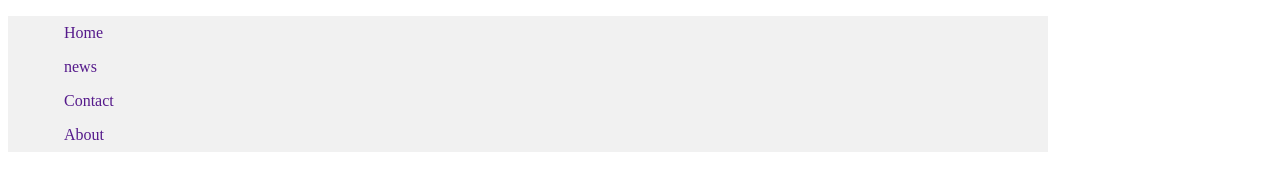
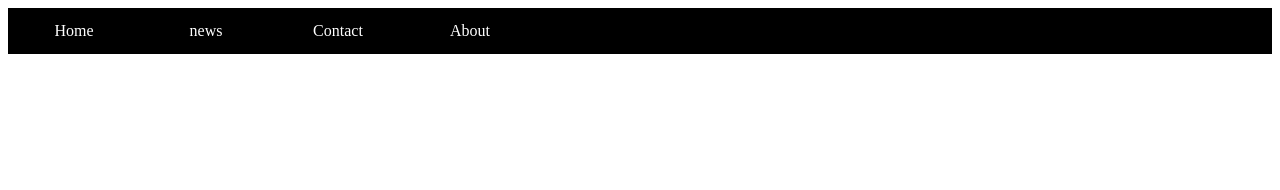
Before and after one commit to fiorittoev/system82, a plain HTML site: page main.html in a window 1280 px wide. Drawn offline with Linux system fonts and the light colour scheme.

Commit message:
Updated CSS

```diff
--- a/style.css
+++ b/style.css
@@ -1,19 +1,23 @@
 
 
 ul{
-    list-style-type:none;
-    margin;0;
-    padding;0;
-    width:1000px;
-    background-color:#f1f1f1;
+    background-color: black;
+    margin:0;
+    padding:0;
+    overflow:hidden
+}
+li{
+    color:black;
+    float:left;
 }
 li a{
     display: block;
-    width: 60px;
-    padding: 8px 16px;
+    color:white;
+    text-align:center;
+    width: 100px;
+    padding: 14px 16px;
     text-decoration: none;
 }
 li a:hover{
-    background-color: #555;
-    color:white;
+    background-color: grey;
 }
```
